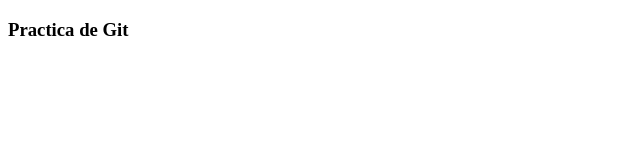
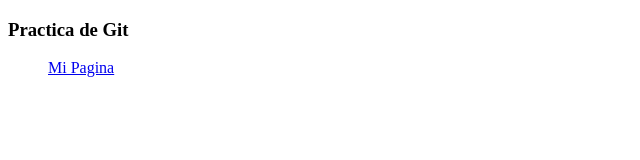
Before and after one commit to Luis-Antonio-Solache-Hernandez/pacticaGit, a plain HTML site: page index.html in a window 1280 px wide. Shown: the full height of the page, 0-640 px from the left. Drawn offline with Linux system fonts and the light colour scheme.

Commit message:
Update index.html

```diff
--- a/index.html
+++ b/index.html
@@ -8,6 +8,7 @@
 	<h3>Practica de Git</h3>
 	<ul>
 		<!--poner un link para mi pagina-->
+		 <a href="Daniela.html">Mi Pagina</a>
 	</ul>
 </body>
 </html>
```
